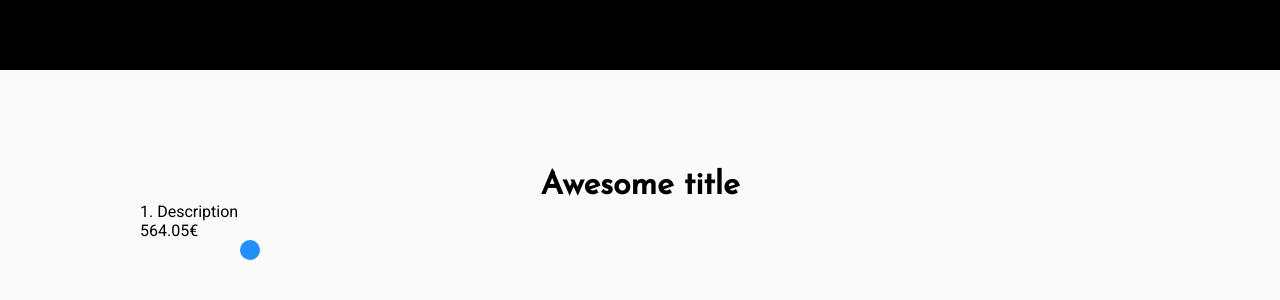
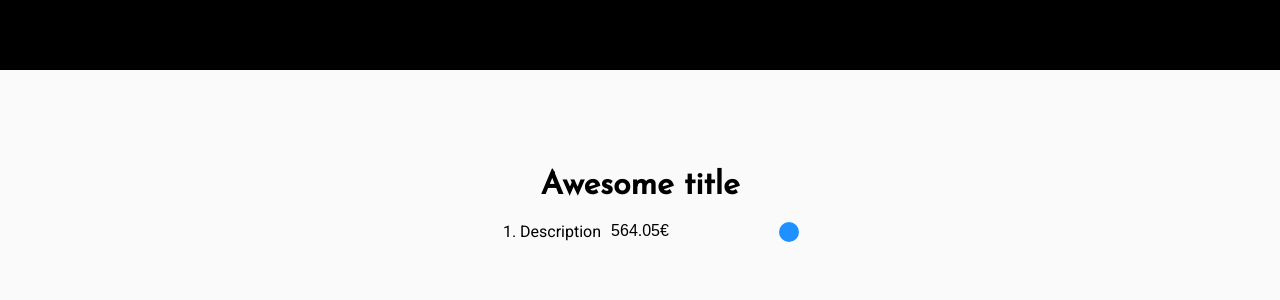
Before and after one commit to gabriel-piles/play, a React (Create React App) app: page / in a window 1280 px wide. Shown: the top 300 px of the page. Built offline with nearby package versions, Linux system fonts and the light colour scheme.

Commit message:
Change styles of the item component

```diff
--- a/src/item/Item.css
+++ b/src/item/Item.css
@@ -1,3 +1,23 @@
 .item {
   width:100%;
+  display: flex;
+  margin-top: 10px;
 }
+
+.description {
+  width:66%;
+  text-align: right;
+}
+
+.quantity {
+  width: auto;
+  padding-right: 10px;
+  padding-left: 10px;
+  text-align: center;
+  font-family: 'bebas neue', sans-serif;
+}
+
+.graphic {
+  width:66%;
+  text-align: left;
+}
--- a/src/plan/Plan.css
+++ b/src/plan/Plan.css
@@ -14,4 +14,5 @@
   font-size: 2em;
   text-align: center;
   width: 100%;
+  margin-bottom: 20px;
 }
```
